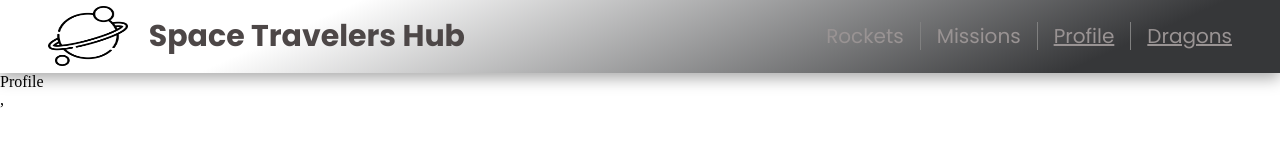
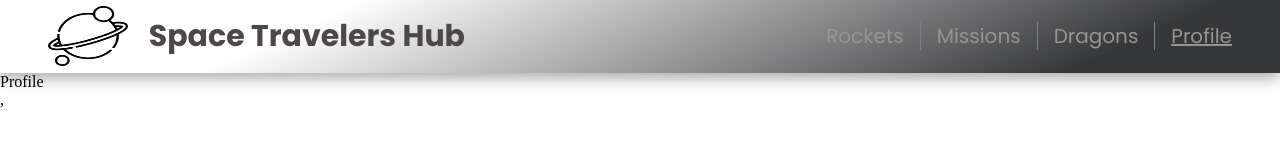
Before and after one commit to Reggeditt/react-group-project, a React (Create React App) app: page /profile in a window 1280 px wide. Shown: the top 160 px of the page. Built offline with nearby package versions, Linux system fonts and the light colour scheme.

Commit message:
Addition of working dragon page and routing via react redux

```diff
--- a/src/App.js
+++ b/src/App.js
@@ -4,6 +4,7 @@ import Layout from './components/Layout';
 import Home from './components/Home';
 import Missions from './components/Missions';
 import Profile from './components/Profile';
+import Dragons from './components/Dragons';
 
 function App() {
   return (
@@ -12,6 +13,7 @@ function App() {
         <Route index element={<Home />} />
         <Route path="missions" element={<Missions />} />
         <Route path="profile" element={<Profile />} />
+        <Route path="Dragons" element={<Dragons />} />
       </Route>
     </Routes>
   );
--- a/src/components/Navbar.js
+++ b/src/components/Navbar.js
@@ -4,8 +4,8 @@ import logo from '../assets/planet.png';
 const links = [
   { path: '/', text: 'Rockets', id: 'border' },
   { path: 'missions', text: 'Missions', id: 'border' },
-  { path: 'profile', text: 'Profile', id: 'border' },
-  { name: 'Dragons', text: 'Dragons' },
+  { path: 'dragons', text: 'Dragons', id: 'border' },
+  { path: 'profile', text: 'Profile' },
 ];
 
 const Navbar = () => (
```
